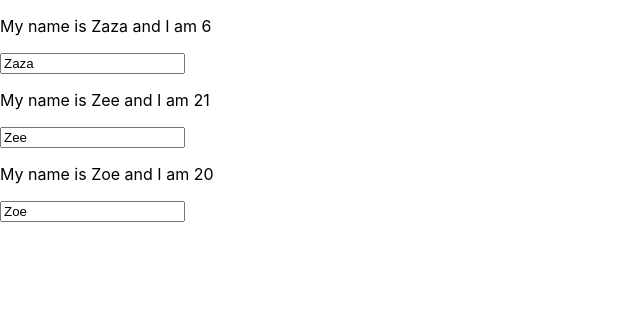
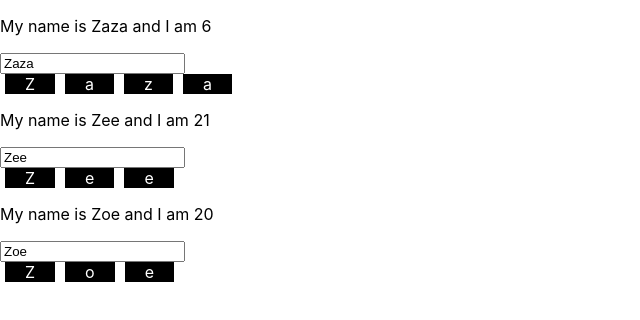
Before and after one commit to apiwathantrakool/react-hooks-tutorial, a React (Create React App) app in the folder my-app/: page / in a window 1280 px wide. Shown: the top 320 px of the page, without its empty margins (0-640 px from the left). Built offline with nearby package versions, Linux system fonts and the light colour scheme.

Commit message:
Add char component

```diff
--- a/my-app/src/App.js
+++ b/my-app/src/App.js
@@ -1,6 +1,7 @@
 import React, { useState } from "react";
 import "./App.css";
 import Person from "./components/person";
+import Char from "./components/char";
 
 const App = (props) => {
   const [personsState, setPersonsState] = useState({
@@ -33,13 +34,23 @@ const App = (props) => {
   const renderPersonList = (personData) => {
     return personData.map((val) => {
       return (
+        <div>
           <Person
             key={val.id}
             name={val.name}
             age={val.age}
             onChangeName={(event) => onChangeName(event, val.id)}
           />
+          {renderCharList(val.name)}
+        </div>
       );
+    });
+  };
+
+  const renderCharList = (name) => {
+    const nameCharacters = name.split("", name.length);
+    return nameCharacters.map((char) => {
+      return <Char character={char} />;
     });
   };
 
--- /dev/null
+++ b/my-app/src/components/char.js
@@ -0,0 +1,21 @@
+import React from "react";
+
+const char = (props) => {
+  const { character } = props;
+  return (
+    <div
+      style={{
+        display: "inline",
+        margin: 5,
+        paddingLeft: 20,
+        paddingRight: 20,
+        backgroundColor: "black",
+        color: "white",
+      }}
+    >
+      {character}
+    </div>
+  );
+};
+
+export default char;
```
Lines whose indentation alone changed are shown as unchanged.
